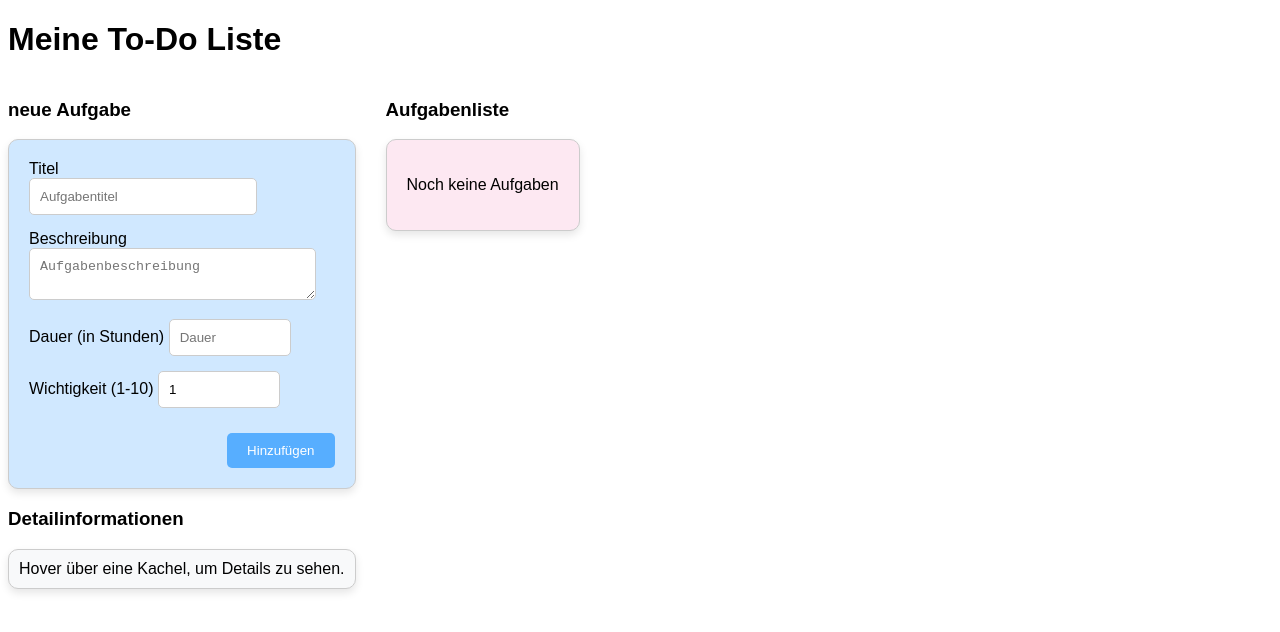
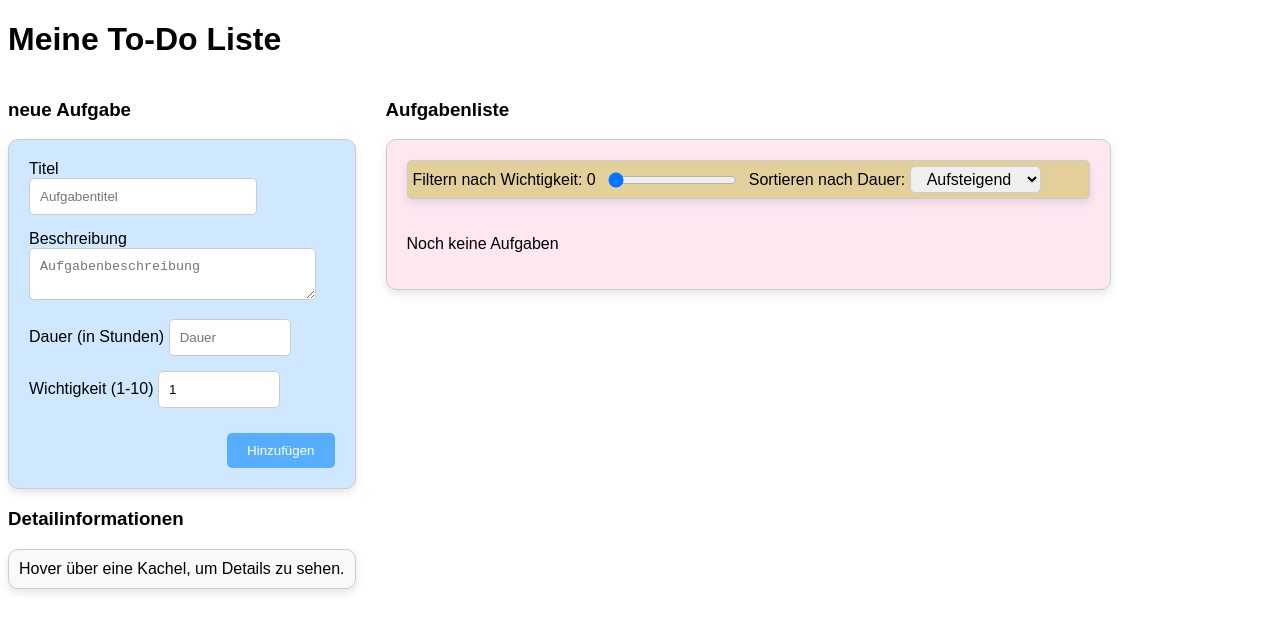
Before and after one commit to montagel/ReactStateManagement, a React (Create React App) app in the folder test_anwendung/: page / in a window 1280 px wide. Shown: the top 632 px of the page. Built offline with nearby package versions, Linux system fonts and the light colour scheme.

Commit message:
Ergänzung von Filter- und Sortiermöglichkeiten

```diff
--- /dev/null
+++ b/test_anwendung/src/ManageToDo.css
@@ -0,0 +1,23 @@
+
+
+  .filter-by-importance {
+    display: flex;
+    gap: 10px;
+    width: 100%;
+    align-items: center;
+    background-color: rgb(226, 207, 154);
+    padding: 5px;
+    border-radius: 5px;
+    box-shadow: 0px 4px 8px rgba(0, 0, 0, 0.1);
+    border: 1px solid #ccc;
+
+  }
+
+
+
+  .sort-by-duration select {
+    padding: 3px 12px;
+    border: 1px solid #ccc;
+    border-radius: 5px;
+    font-size: 16px;
+  }
--- /dev/null
+++ b/test_anwendung/src/ManageToDoItems.js
@@ -0,0 +1,37 @@
+import React from 'react';
+import './ManageToDo.css'
+
+function ManageToDoItems({ setImportanceFilter, importanceFilter, setSortOrder  }) {
+  const handleImportanceChange = (e) => {
+    const newValue = parseInt(e.target.value);
+        setImportanceFilter(newValue);
+    console.log("Selected importanceFilter:", newValue);
+  };
+
+  const handleSortOrderChange = (e) => {
+    setSortOrder(e.target.value);
+    console.log("Selected sortOrder:", e.target.value);
+  };
+
+  return (
+    <div className="filter-by-importance">
+      <label>Filtern nach Wichtigkeit: {importanceFilter}</label>
+      <input
+        type="range"
+        min="0"
+        max="10"
+        value={importanceFilter}
+        onChange={handleImportanceChange}
+      />
+       <div className="sort-by-duration">
+        <label>Sortieren nach Dauer:  </label>
+        <select onChange={handleSortOrderChange}>
+          <option value="ascending">Aufsteigend</option>
+          <option value="descending">Absteigend</option>
+        </select>
+      </div>
+    </div>
+  );
+}
+
+export default ManageToDoItems;
--- a/test_anwendung/src/ToDoList.js
+++ b/test_anwendung/src/ToDoList.js
@@ -1,20 +1,41 @@
-import React from 'react';
+import React, { useEffect } from 'react';
 import './ToDoList.css'
 import { useState } from 'react';
+import ManageToDoItems from './ManageToDoItems';
 
 //Hier kommt noch ein weitere Kindkomponente für das Filtern
 
 function ToDoList({ todos, setHoveredTodo}) {
+  const [importanceFilter, setImportanceFilter] = useState(0);
+  const [filteredTodos, setFilteredTodos] = useState(todos); // Zustand für die gefilterte Liste
+  const [sortOrder, setSortOrder] = useState('ascending'); // 'ascending' oder 'descending'
+  useEffect(() => {
+    let updatedTodos = importanceFilter === 0
+      ? todos
+      : todos.filter(todo => todo.importance === importanceFilter);
+
+    if (sortOrder === 'ascending') {
+      updatedTodos = updatedTodos.sort((a, b) => a.duration - b.duration);
+    } else if (sortOrder === 'descending') {
+      updatedTodos = updatedTodos.sort((a, b) => b.duration - a.duration);
+    }
+
+    setFilteredTodos(updatedTodos);
+  }, [importanceFilter, sortOrder, todos]);
+
+
+  // Filtere die Aufgaben, es sei denn, importanceFilter ist 0 (zeigt alle Aufgaben an)
 
 
   return (
     <div>
     <h3>Aufgabenliste</h3>
     <div className="todo-list-container">
-      {todos.length === 0 ? (
+    <ManageToDoItems setSortOrder={setSortOrder}  setImportanceFilter={setImportanceFilter} importanceFilter={importanceFilter}></ManageToDoItems>
+      {filteredTodos.length === 0 ? (
         <p>Noch keine Aufgaben</p>
       ) : (
-        todos.map((todo, index) => (
+        filteredTodos.map((todo, index) => (
           <div key={index} className="todo-item" onMouseEnter={() => setHoveredTodo(todo)} onMouseLeave={() => setHoveredTodo(null)}>
             <h3>{todo.title}</h3>
             <p>Dauer: {todo.duration} h</p>
```
